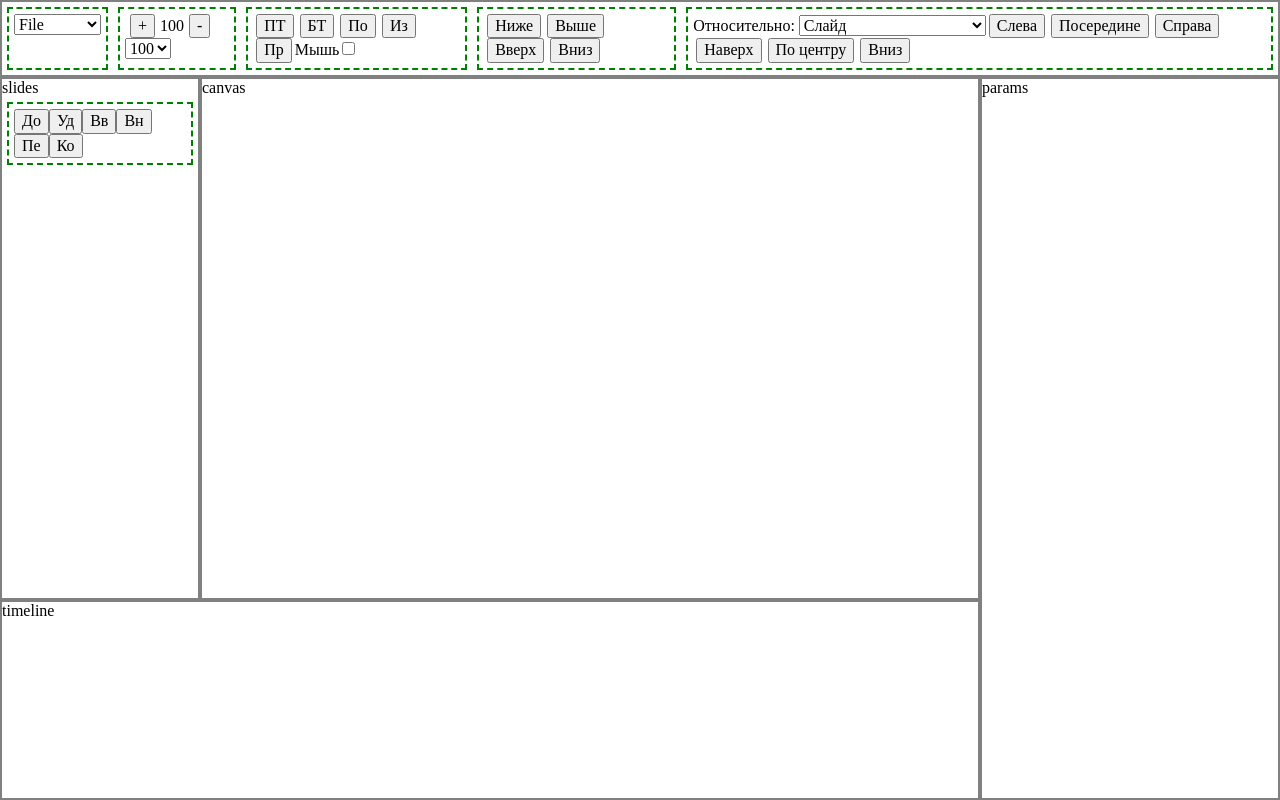
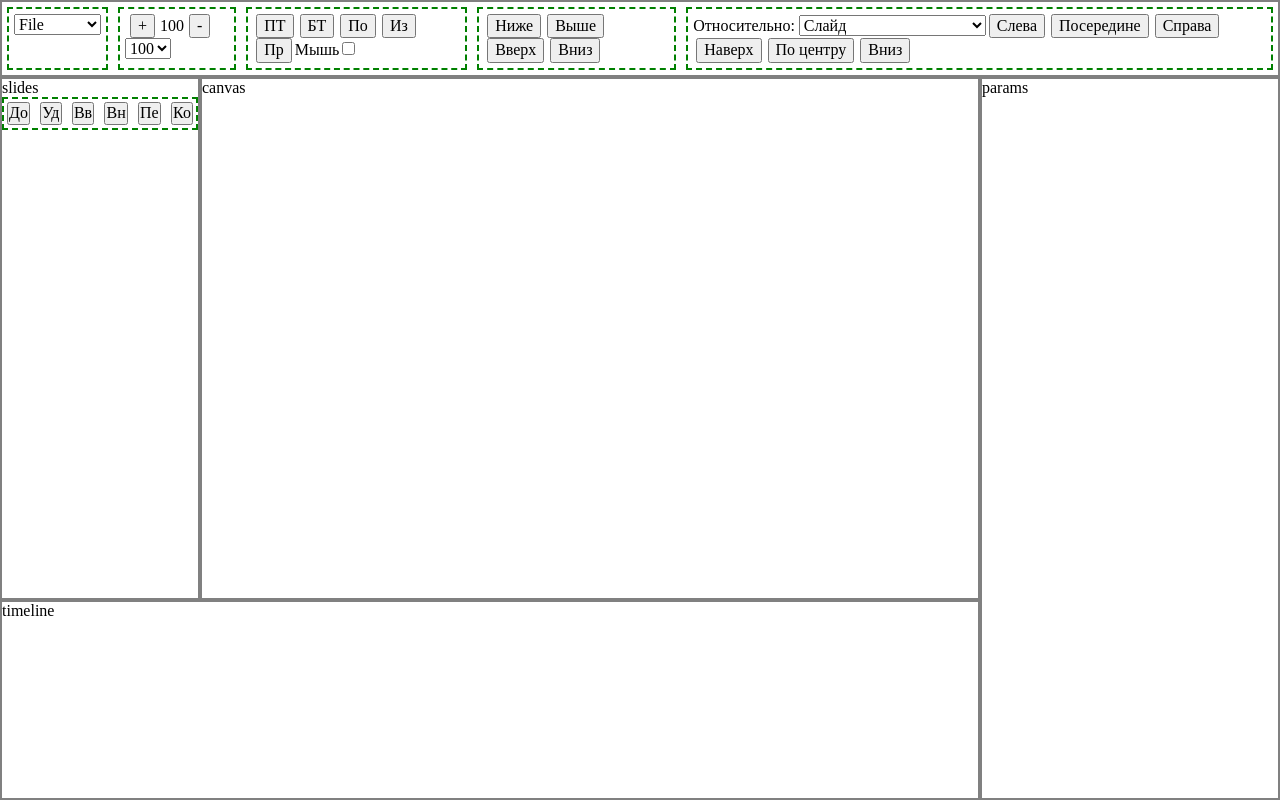
Before and after one commit to kvazimode/capticlone-desktop, a React app: page / in a window 1280 px wide. Built offline with nearby package versions, Linux system fonts and the light colour scheme.

Commit message:
style for controls

```diff
--- a/public/css/blocks.css
+++ b/public/css/blocks.css
@@ -3,3 +3,10 @@
     margin: 5px;
     border: 2px dashed green;
 }
+
+.slides-block {
+    margin: 0;
+    padding: 0;
+    display: flex;
+    justify-content: space-between;
+}
--- a/public/css/inputs.css
+++ b/public/css/inputs.css
@@ -17,3 +17,8 @@
 .button-align {
     margin: 0 3px;
 }
+
+.button-slides {
+    margin: 3px;
+    padding: 0;
+}
```
